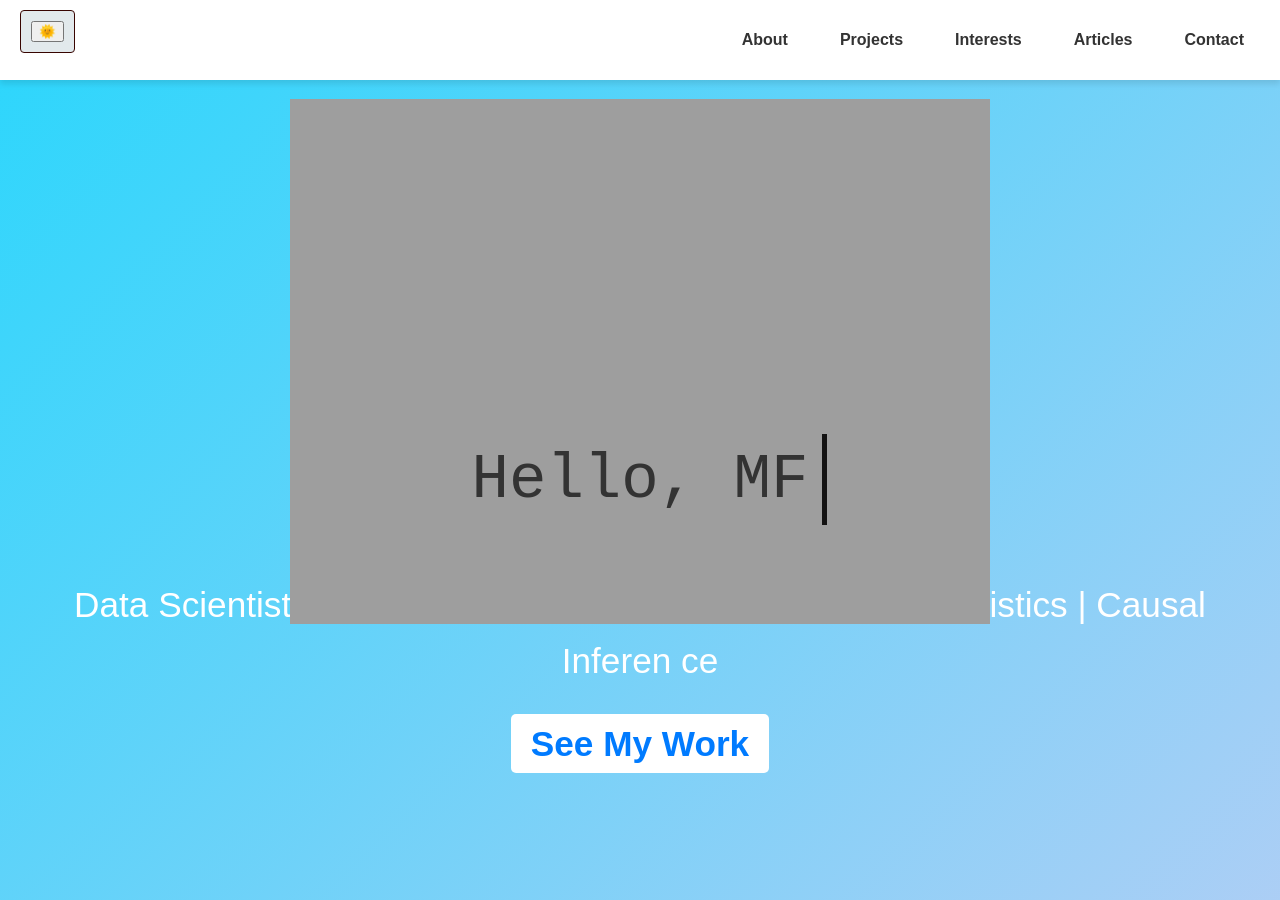
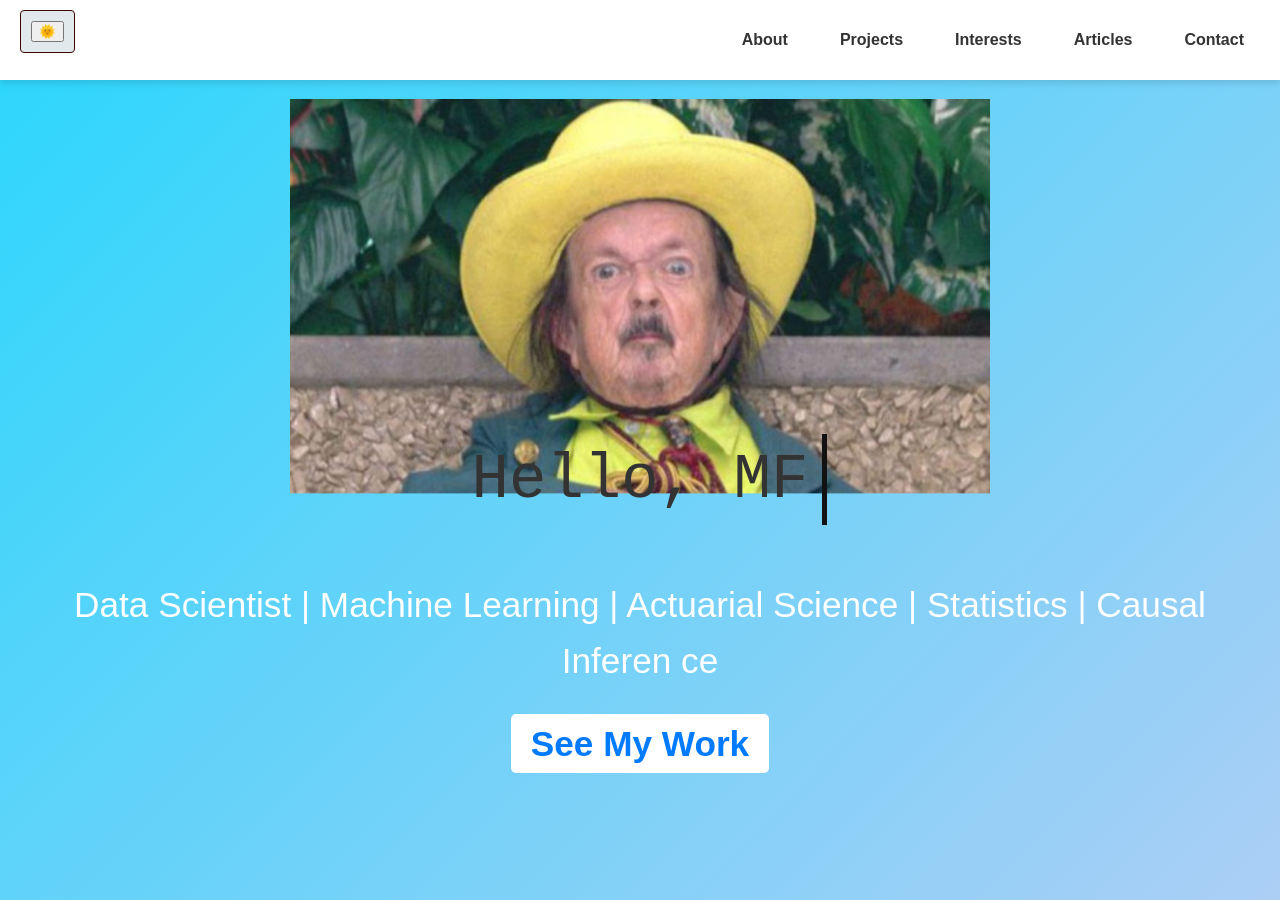
Before and after one commit to Cesarriosd/cesarios, a Jekyll site: the page built from README.md, in a window 1280 px wide and 900 px high. Built offline with Jekyll 4.4.1, drawn with Linux system fonts in a browser that asks for light colours; our own code applies the rules of GitHub Pages for plain Markdown files.

Commit message:
Update default.html

```diff
--- a/_layouts/default.html
+++ b/_layouts/default.html
@@ -399,7 +399,7 @@
 
     <!-- Hero Section with Animation -->
     <section class="hero">
-        <img src=".\\res\\Skate_Mehring-42.jpg" alt="Moving GIF" class="moving-gif">
+        <img src=".\\res\\margarito.jpg" alt="Moving GIF" class="moving-gif">
          <div class="hero-content">
             <h1>Hello, MF</h1>
         </div>
```
